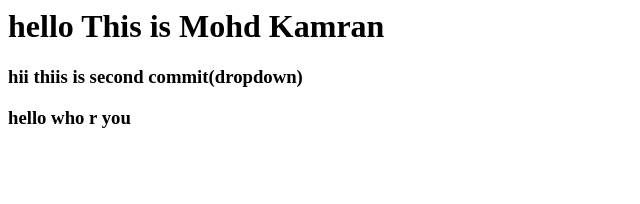
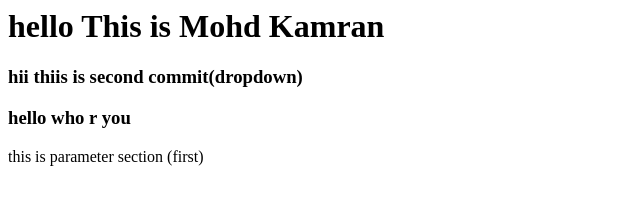
Before and after one commit to kamran415/localRepo, a plain HTML site: page index.html in a window 1280 px wide. Shown: the whole page, without its empty margins (0-640 px from the left). Drawn offline with Linux system fonts and the light colour scheme.

Commit message:
add some methods

```diff
--- a/index.html
+++ b/index.html
@@ -1,3 +1,4 @@
 <h1>hello This is Mohd Kamran</h1>
 <h3>hii thiis is second commit(dropdown)</h3>
 <h3>hello who r you</h3>
+<p>this is parameter section (first)</p>
```
